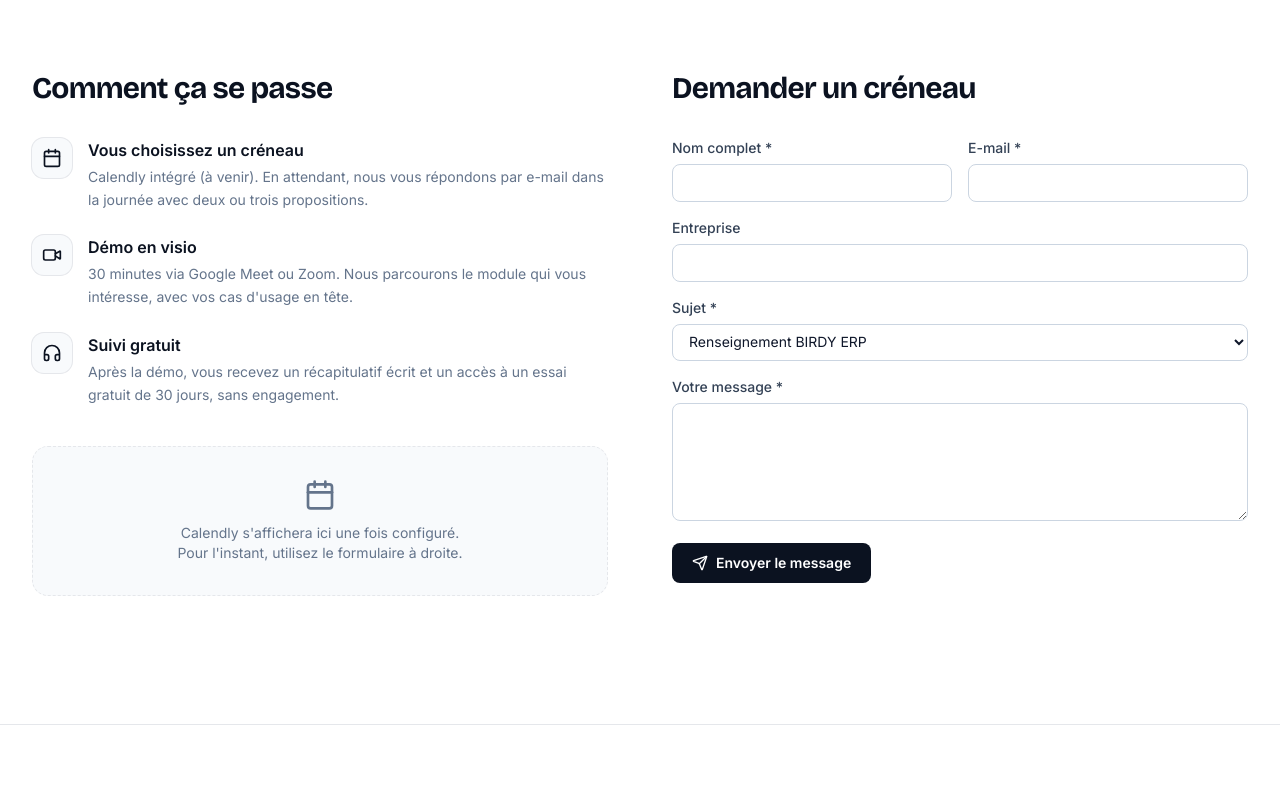
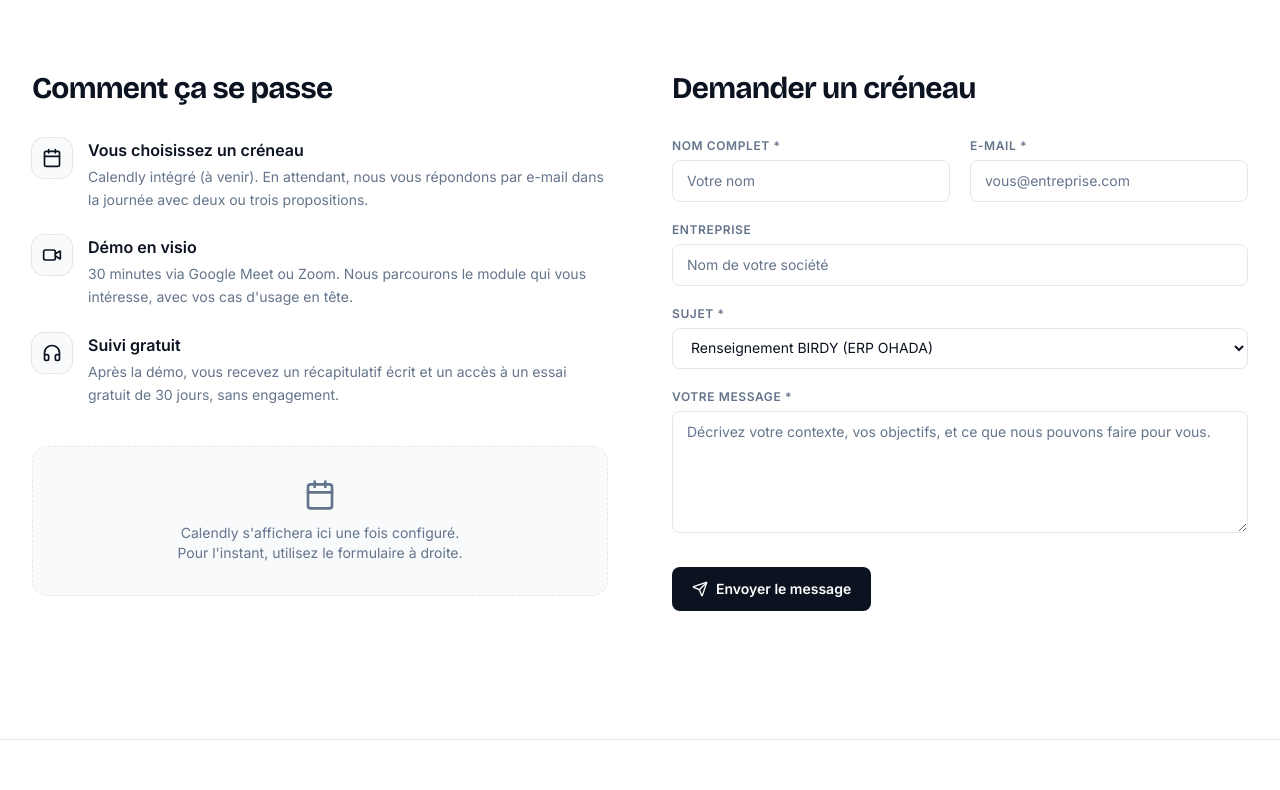
Before and after one commit to novarstartup-tech/novar-website, a Next.js app: page /demo in a window 1280 px wide. Shown: the part 560-1350 px from the top of the page. Built offline with nearby package versions, Linux system fonts and the light colour scheme.

Commit message:
feat(novar): ContactForm light premium + sujet FEEDORA cote API

```diff
--- a/src/app/api/contact/route.ts
+++ b/src/app/api/contact/route.ts
@@ -7,12 +7,13 @@ const schema = z.object({
   name: z.string().min(2),
   email: z.string().email(),
   company: z.string().optional(),
-  topic: z.enum(['birdy', 'sur-mesure', 'conseil', 'support', 'autre']),
+  topic: z.enum(['birdy', 'feedora', 'sur-mesure', 'conseil', 'support', 'autre']),
   message: z.string().min(10),
 });
 
 const TOPIC_LABELS: Record<z.infer<typeof schema>['topic'], string> = {
-  birdy: 'Renseignement BIRDY ERP',
+  birdy: 'Renseignement BIRDY (ERP OHADA)',
+  feedora: 'Renseignement FEEDORA (formulation avicole)',
   'sur-mesure': 'Projet sur mesure',
   conseil: 'Conseil & accompagnement',
   support: 'Support technique',
--- a/src/components/ContactForm.tsx
+++ b/src/components/ContactForm.tsx
@@ -10,10 +10,16 @@ const schema = z.object({
   name: z.string().min(2, 'Veuillez saisir votre nom'),
   email: z.string().email('Adresse e-mail invalide'),
   company: z.string().optional(),
-  topic: z.enum(['birdy', 'sur-mesure', 'conseil', 'support', 'autre']),
+  topic: z.enum(['birdy', 'feedora', 'sur-mesure', 'conseil', 'support', 'autre']),
   message: z.string().min(10, 'Décrivez votre demande en quelques mots'),
 });
 type FormValues = z.infer<typeof schema>;
+
+const inputClass =
+  'w-full rounded-lg border border-novar-line bg-white px-3.5 py-2.5 text-sm text-novar-ink placeholder:text-novar-muted focus:border-novar-accent focus:outline-none focus:ring-2 focus:ring-novar-accent/20 transition-colors';
+
+const labelClass =
+  'block text-xs font-semibold uppercase tracking-wider text-novar-muted mb-1.5';
 
 export function ContactForm() {
   const {
@@ -21,7 +27,10 @@ export function ContactForm() {
     handleSubmit,
     formState: { errors, isSubmitting },
     reset,
-  } = useForm<FormValues>({ resolver: zodResolver(schema), defaultValues: { topic: 'birdy' } });
+  } = useForm<FormValues>({
+    resolver: zodResolver(schema),
+    defaultValues: { topic: 'birdy' },
+  });
   const [status, setStatus] = useState<'idle' | 'ok' | 'error'>('idle');
 
   async function onSubmit(values: FormValues) {
@@ -41,92 +50,103 @@ export function ContactForm() {
   }
 
   return (
-    <form onSubmit={handleSubmit(onSubmit)} className="space-y-4">
-      <div className="grid gap-4 sm:grid-cols-2">
+    <form onSubmit={handleSubmit(onSubmit)} className="space-y-5">
+      <div className="grid gap-5 sm:grid-cols-2">
         <div>
-          <label htmlFor="name" className="block text-sm font-medium text-slate-700 dark:text-slate-300 mb-1.5">
+          <label htmlFor="name" className={labelClass}>
             Nom complet *
           </label>
           <input
             id="name"
+            placeholder="Votre nom"
             {...register('name')}
-            className="w-full rounded-lg border border-slate-300 bg-white px-3 py-2 text-sm focus:border-novar-cyan focus:outline-none focus:ring-1 focus:ring-novar-cyan dark:border-slate-700 dark:bg-novar-cosmic-2"
+            className={inputClass}
           />
-          {errors.name && <p className="mt-1 text-xs text-red-600">{errors.name.message}</p>}
+          {errors.name && (
+            <p className="mt-1 text-xs text-red-600">{errors.name.message}</p>
+          )}
         </div>
         <div>
-          <label htmlFor="email" className="block text-sm font-medium text-slate-700 dark:text-slate-300 mb-1.5">
+          <label htmlFor="email" className={labelClass}>
             E-mail *
           </label>
           <input
             id="email"
             type="email"
+            placeholder="vous@entreprise.com"
             {...register('email')}
-            className="w-full rounded-lg border border-slate-300 bg-white px-3 py-2 text-sm focus:border-novar-cyan focus:outline-none focus:ring-1 focus:ring-novar-cyan dark:border-slate-700 dark:bg-novar-cosmic-2"
+            className={inputClass}
           />
-          {errors.email && <p className="mt-1 text-xs text-red-600">{errors.email.message}</p>}
+          {errors.email && (
+            <p className="mt-1 text-xs text-red-600">{errors.email.message}</p>
+          )}
         </div>
       </div>
+
       <div>
-        <label htmlFor="company" className="block text-sm font-medium text-slate-700 dark:text-slate-300 mb-1.5">
+        <label htmlFor="company" className={labelClass}>
           Entreprise
         </label>
         <input
           id="company"
+          placeholder="Nom de votre société"
           {...register('company')}
-          className="w-full rounded-lg border border-slate-300 bg-white px-3 py-2 text-sm focus:border-novar-cyan focus:outline-none focus:ring-1 focus:ring-novar-cyan dark:border-slate-700 dark:bg-novar-cosmic-2"
+          className={inputClass}
         />
       </div>
+
       <div>
-        <label htmlFor="topic" className="block text-sm font-medium text-slate-700 dark:text-slate-300 mb-1.5">
+        <label htmlFor="topic" className={labelClass}>
           Sujet *
         </label>
-        <select
-          id="topic"
-          {...register('topic')}
-          className="w-full rounded-lg border border-slate-300 bg-white px-3 py-2 text-sm focus:border-novar-cyan focus:outline-none focus:ring-1 focus:ring-novar-cyan dark:border-slate-700 dark:bg-novar-cosmic-2"
-        >
-          <option value="birdy">Renseignement BIRDY ERP</option>
+        <select id="topic" {...register('topic')} className={inputClass}>
+          <option value="birdy">Renseignement BIRDY (ERP OHADA)</option>
+          <option value="feedora">Renseignement FEEDORA (formulation avicole)</option>
           <option value="sur-mesure">Projet sur mesure</option>
-          <option value="conseil">Conseil & accompagnement</option>
+          <option value="conseil">Conseil &amp; accompagnement</option>
           <option value="support">Support technique</option>
           <option value="autre">Autre</option>
         </select>
       </div>
+
       <div>
-        <label htmlFor="message" className="block text-sm font-medium text-slate-700 dark:text-slate-300 mb-1.5">
+        <label htmlFor="message" className={labelClass}>
           Votre message *
         </label>
         <textarea
           id="message"
           rows={5}
+          placeholder="Décrivez votre contexte, vos objectifs, et ce que nous pouvons faire pour vous."
           {...register('message')}
-          className="w-full rounded-lg border border-slate-300 bg-white px-3 py-2 text-sm focus:border-novar-cyan focus:outline-none focus:ring-1 focus:ring-novar-cyan dark:border-slate-700 dark:bg-novar-cosmic-2"
+          className={inputClass}
         />
-        {errors.message && <p className="mt-1 text-xs text-red-600">{errors.message.message}</p>}
+        {errors.message && (
+          <p className="mt-1 text-xs text-red-600">{errors.message.message}</p>
+        )}
       </div>
 
       {status === 'ok' && (
-        <div className="flex items-center gap-2 rounded-lg bg-emerald-50 p-3 text-sm text-emerald-800 dark:bg-emerald-950/30 dark:text-emerald-200">
-          <CheckCircle2 className="h-4 w-4" />
-          Message envoyé. Nous vous répondons sous 24 h.
+        <div className="flex items-start gap-2 rounded-lg border border-emerald-200 bg-emerald-50 p-4 text-sm text-emerald-800">
+          <CheckCircle2 className="h-4 w-4 mt-0.5 flex-shrink-0" />
+          <span>Message bien reçu. Nous vous répondons sous 24 h ouvrées.</span>
         </div>
       )}
       {status === 'error' && (
-        <div className="flex items-center gap-2 rounded-lg bg-red-50 p-3 text-sm text-red-800 dark:bg-red-950/30 dark:text-red-200">
-          <AlertCircle className="h-4 w-4" />
-          Une erreur est survenue. Réessayez ou écrivez-nous directement.
+        <div className="flex items-start gap-2 rounded-lg border border-red-200 bg-red-50 p-4 text-sm text-red-800">
+          <AlertCircle className="h-4 w-4 mt-0.5 flex-shrink-0" />
+          <span>
+            Une erreur est survenue. Vous pouvez nous écrire directement à
+            djernomahamoudoudiallo@gmail.com.
+          </span>
         </div>
       )}
 
-      <button
-        type="submit"
-        disabled={isSubmitting}
-        className="inline-flex items-center gap-2 rounded-lg bg-novar-cosmic px-5 py-2.5 text-sm font-semibold text-white hover:bg-slate-900 disabled:opacity-50 dark:bg-novar-cyan dark:text-novar-cosmic dark:hover:bg-novar-cyan-glow"
-      >
-        <Send className="h-4 w-4" />
-        {isSubmitting ? 'Envoi en cours…' : 'Envoyer le message'}
-      </button>
+      <div className="pt-2">
+        <button type="submit" disabled={isSubmitting} className="btn-primary disabled:opacity-50">
+          <Send className="h-4 w-4" />
+          {isSubmitting ? 'Envoi en cours…' : 'Envoyer le message'}
+        </button>
+      </div>
     </form>
   );
 }
```
